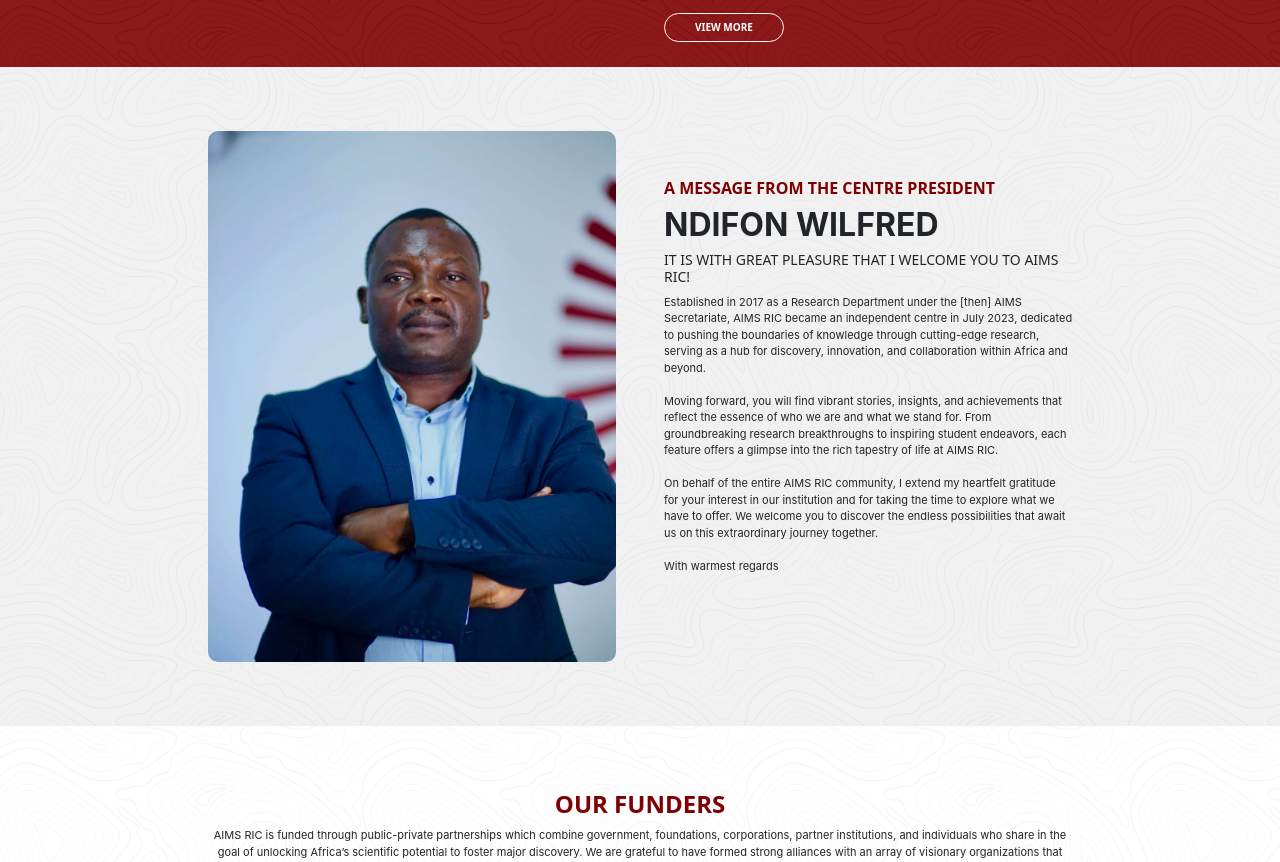
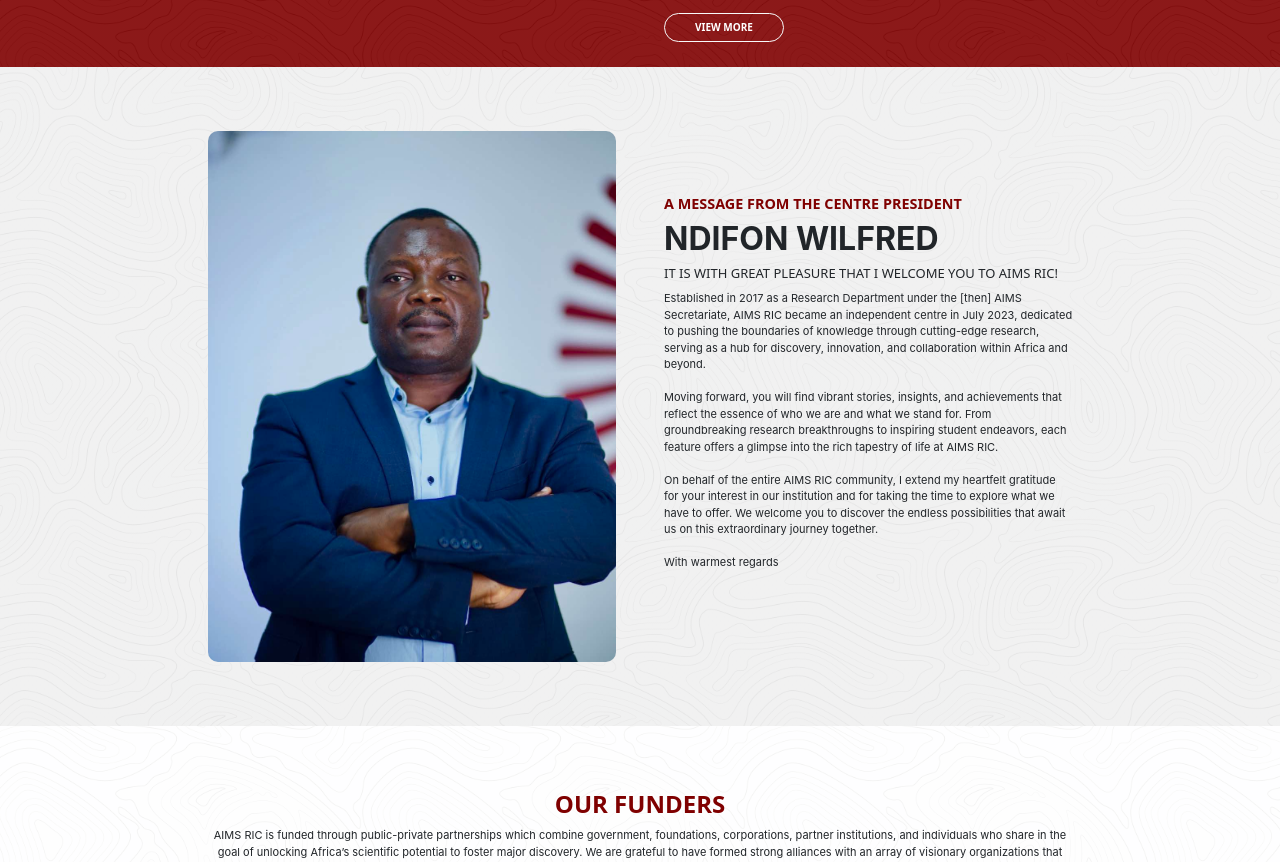
Before and after one commit to henxokaps/Aimsric_Site, a plain HTML site: page index.html in a window 1280 px wide. Shown: the part 1580-2442 px from the top of the page. Drawn offline with nearby package versions, Linux system fonts and the light colour scheme.

Commit message:
Lets stop here for a while

```diff
--- a/index.html
+++ b/index.html
@@ -208,6 +208,7 @@
       </div>
 
       <div class="center-svg mt-1">
+        <a href="#research-focus" >
           <svg xmlns="http://www.w3.org/2000/svg" width="33" height="16" viewBox="0 0 33 16" fill="none">
             <g clip-path="url(#clip0_1529_6065)">
               <path d="M2.75 0.481251L16.7379 13.9879L30.2459 0" stroke="white" stroke-width="2"></path>
@@ -218,6 +219,8 @@
               </clipPath>
             </defs>
           </svg>
+        </a>
+
       </div>
   </section>
 
@@ -289,7 +292,7 @@
 
 
        <!-- Research Focus Section -->
-  <section class="research-focus">
+  <section class="research-focus" id="research-focus">
         <div class="container pt-4">
           <div class="row gx-5">
             <div class="col-lg-6">
@@ -342,10 +345,10 @@
         <div class="col-lg-6">
           <img class="image-container" src="images/Wilfred-Ndifon.jpg" alt="">
         </div>
-        <div class="col-lg-6 py-5">
-        <h3>A message from the Centre President</h3>
-        <h2>NDIFON Wilfred</h2>
-        <h5>It is with great pleasure that I welcome you to AIMS RIC!</h5>
+        <div class="col-lg-6 py-5 mt-2">
+        <h3 class="my-2">A message from the Centre President</h3>
+        <h2 class="my-2">NDIFON Wilfred</h2>
+        <h5 class="my-2">It is with great pleasure that I welcome you to AIMS RIC!</h5>
         <p>
           Established in 2017 as a  Research Department under the [then] AIMS Secretariate, AIMS RIC became an independent centre in July 2023, dedicated to pushing the boundaries of knowledge through cutting-edge research, serving as a hub for discovery, innovation, and collaboration within Africa and beyond.
           <br/>
--- a/style.css
+++ b/style.css
@@ -309,7 +309,7 @@
 }
 
 .centre-president .container .row h3 {
-  font-size: 1.0rem;
+  font-size: 0.9rem;
   text-transform: uppercase;
   color: #7f0000;
   font-weight: bold;
@@ -323,7 +323,7 @@
 .centre-president .container .row h5 {
   text-transform: uppercase;
   /* font-weight: bold; */
-  font-size: 14px;
+  font-size: 13px;
 }
 
 .centre-president .container .row p {
```
Lines whose indentation alone changed are shown as unchanged.
